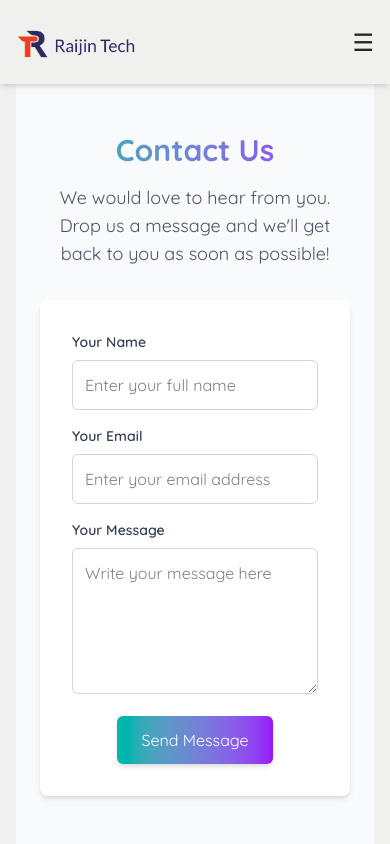
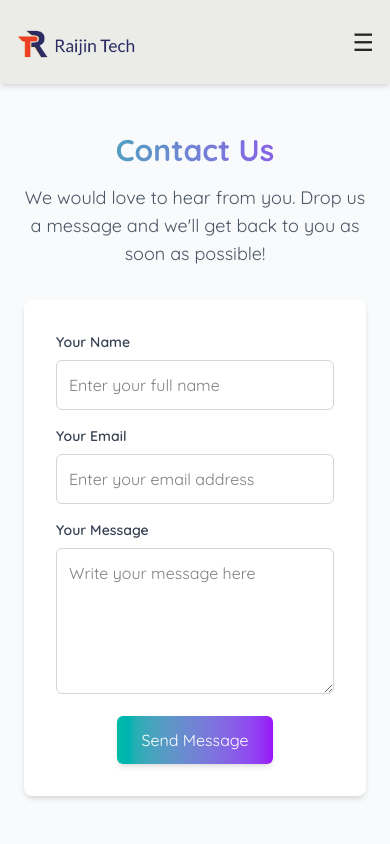
Before and after one commit to charlesaroma/Raijin-Tech-Hub, a React (Vite) app: page /contact in a window 390 px wide. Shown: the top 844 px of the page. Built offline with nearby package versions, Linux system fonts and the light colour scheme.

Commit message:
bg color

```diff
--- a/src/App.jsx
+++ b/src/App.jsx
@@ -12,9 +12,10 @@ import RequestQuote from "./navigation/requestQuote";
 function App() {
   return (
     <BrowserRouter>
+      <div className="w-full overflow-x-hidden">
         <ScrollToTop />
         <Navbar />
-      <div className="w-full mt-[10vh] md:mt-[12vh] lg:mt-[13vh] px-4 md:px-6 lg:px-[5%] bg-[var(--color-accent-200)] min-h-screen flex flex-col items-center">
+        <div className="w-full mt-[10vh] md:mt-[12vh] lg:mt-[13vh] bg-[var(--color-accent-300)] min-h-screen flex flex-col items-center">
           <Routes>
             <Route path="/" element={<Home />} />
             <Route path="/company" element={<Company />} />
@@ -24,6 +25,7 @@ function App() {
           </Routes>
         </div>
         <Footer />
+      </div>
     </BrowserRouter>
   );
 }
--- a/src/index.css
+++ b/src/index.css
@@ -1,4 +1,5 @@
 @import url('https://fonts.googleapis.com/css2?family=Quicksand:wght@300..700&display=swap');
+
 @import "tailwindcss";
 
 /* apply the font globally */
--- a/src/navigation/navbar.jsx
+++ b/src/navigation/navbar.jsx
@@ -17,7 +17,7 @@ const Navbar = () => {
   };
 
   return (
-    <nav className="w-full h-[10vh] md:h-[12vh] lg:h-[13vh] fixed z-10 top-0 flex items-center justify-between px-4 md:px-6 lg:px-[5%] shadow-md bg-[var(--color-accent-200)]">
+    <nav className="w-full min-h-[10vh] md:min-h-[12vh] lg:min-h-[13vh] fixed z-10 top-0 flex items-center justify-between px-4 md:px-6 lg:px-[5%] shadow-md bg-[var(--color-accent-300)]">
       {/* Logo Section */}
       <div className="flex items-center z-20">
         <Link to="/">
@@ -69,7 +69,7 @@ const Navbar = () => {
 
       {/* Mobile Menu */}
       {isMenuOpen && (
-        <div className="absolute top-[10vh] left-0 w-full bg-white bg-opacity-90 backdrop-blur-md shadow-md z-10">
+        <div className="absolute top-[10.1vh] left-0 w-full bg-[var(--color-accent-200)] bg-opacity-90 backdrop-blur-md shadow-md z-10">
           <ul className="flex flex-col items-center space-y-2 py-4 text-[var(--color-primary-500)]">
             {MenuItemData.map((item, index) => (
               <li key={index}>
--- a/src/pages/1homePage/2heroSection.jsx
+++ b/src/pages/1homePage/2heroSection.jsx
@@ -6,7 +6,7 @@ import Typical from "react-typical"; // Import Typical for the typing effect
 
 const HeroSection = () => {
   return (
-    <section className="relative w-full h-[calc(100vh-10vh)]">
+    <section className="relative w-full h-[calc(100vh-10vh)] md:h-full px-4 md:px-6 lg:px-[5%] bg-[var(--color-accent-300)]">
       <div className="flex flex-col-reverse lg:flex-row w-full h-full pb-8 lg:pb-0 items-center justify-center lg:justify-between">
 
         {/* Left Section: Text Content, CTA */}
@@ -74,7 +74,7 @@ const HeroSection = () => {
             src="https://lottie.host/07f46691-757c-4dcb-8638-530f7f8182d4/JMJkROXuyl.lottie"
             loop
             autoplay
-            className="w-full max-w-[500px] md:max-w-[600px] lg:max-w-[900px] h-auto lg:h-[700px] object-contain"
+            className="w-full max-w-[800px] md:max-w-[600px] lg:max-w-[900px] h-auto lg:h-[700px] object-contain"
           />
         </div>
       </div>
--- a/src/pages/1homePage/3aboutSection.jsx
+++ b/src/pages/1homePage/3aboutSection.jsx
@@ -9,7 +9,7 @@ const AboutSection = () => {
   const isInView = useInView(ref, { once: true, amount: 0.5 });
 
   return (
-    <section className="w-full bg-[var(--color-accent-500)] py-10 lg:py-0" ref={ref}>
+    <section className="w-full bg-[var(--color-accent-300)] py-10 lg:py-0" ref={ref}>
       <div className="container mx-auto px-6 lg:px-16 flex flex-col lg:flex-row items-center justify-between">
 
         {/* Left Section: Lottie Animation */}
--- a/src/pages/1homePage/4purposeSection.jsx
+++ b/src/pages/1homePage/4purposeSection.jsx
@@ -41,7 +41,7 @@ const PurposeSection = () => {
   ];
 
   return (
-    <section className="bg-[var(--color-accent-500)] py-12">
+    <section className="bg-[var(--color-accent-300)] py-12">
       <div className="container mx-auto px-6 sm:px-8 lg:px-16 text-center py-16">
         <h2 className="text-4xl font-extrabold text-[var(--color-primary-500)] mb-12">
           Our Purpose & Values
```
Lines whose indentation alone changed are shown as unchanged.
